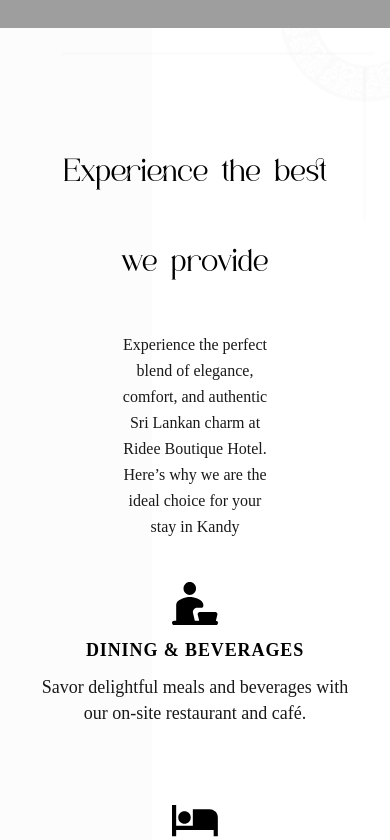
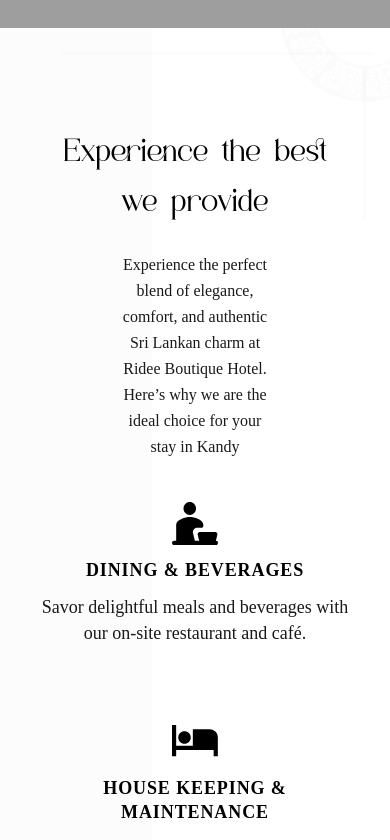
Before and after one commit to YoonusAnees/RIDEE_KANDY, a React (Vite) app: page / in a window 390 px wide. Shown: the part 1660-2500 px from the top of the page. Built offline with nearby package versions, Linux system fonts and the light colour scheme; grey boxes are pictures that could not be loaded.

Commit message:
fixed Typo

```diff
--- a/src/components/CTA.jsx
+++ b/src/components/CTA.jsx
@@ -73,7 +73,7 @@
               flex items-center justify-center
             "
           >
-            <p className="font-jacques font-normal text-[18px] leading-[24px] text-gray-800 text-center">
+            <p className="font-jacques font-normal text-[18px] leading-[24px] text-gray-800 text-center mt-2 md:mt-0">
               Step into Ridee Boutique Hotel, where modern comfort embraces the
               soul of old Sri Lankan charm. Set in the heart of Kandy, our
               serene retreat invites you to discover authentic hospitality, rich
--- a/src/pages/Home.jsx
+++ b/src/pages/Home.jsx
@@ -241,7 +241,9 @@
         font-wasted
         font-normal
         text-[32px] sm:text-[40px] md:text-[48px]
-        leading-[90px]
+        md:leading-[90px]
+        leading-[50px]
+
         tracking-normal
         text-center
         text-black
```
